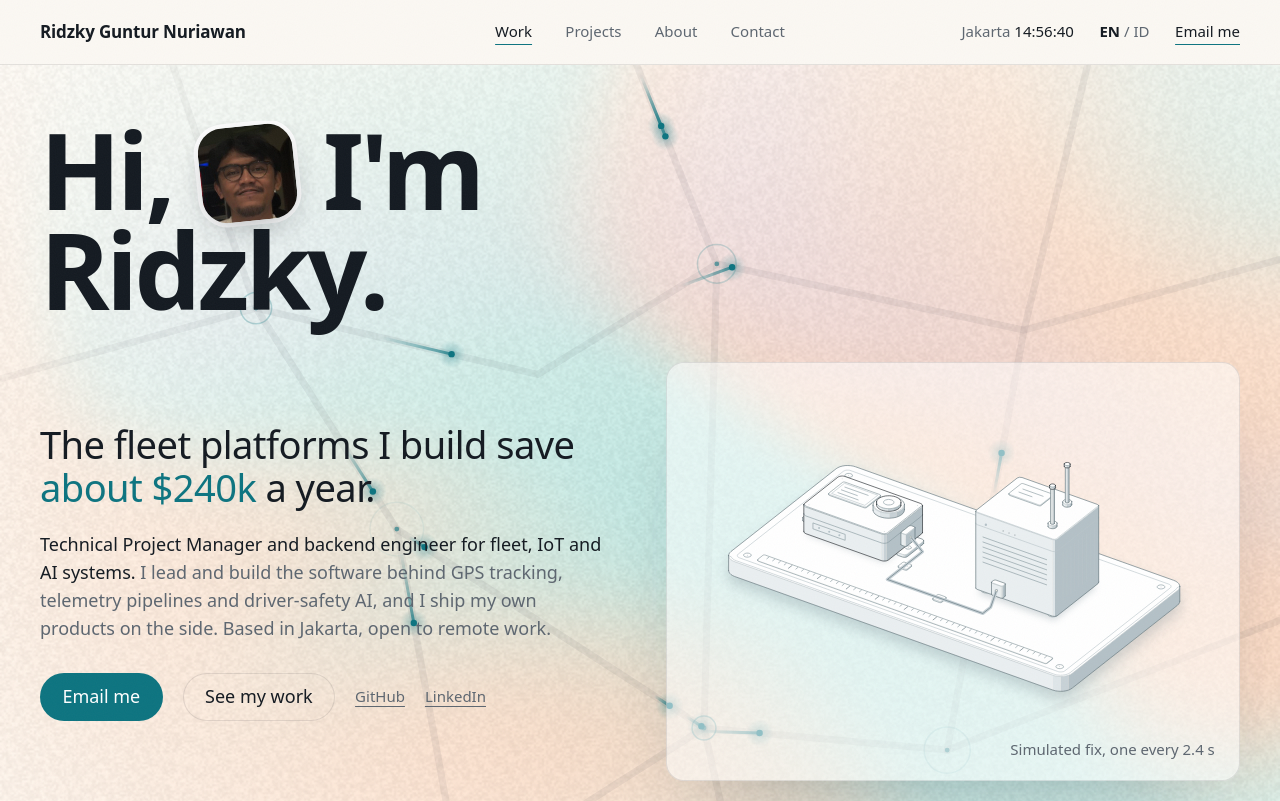
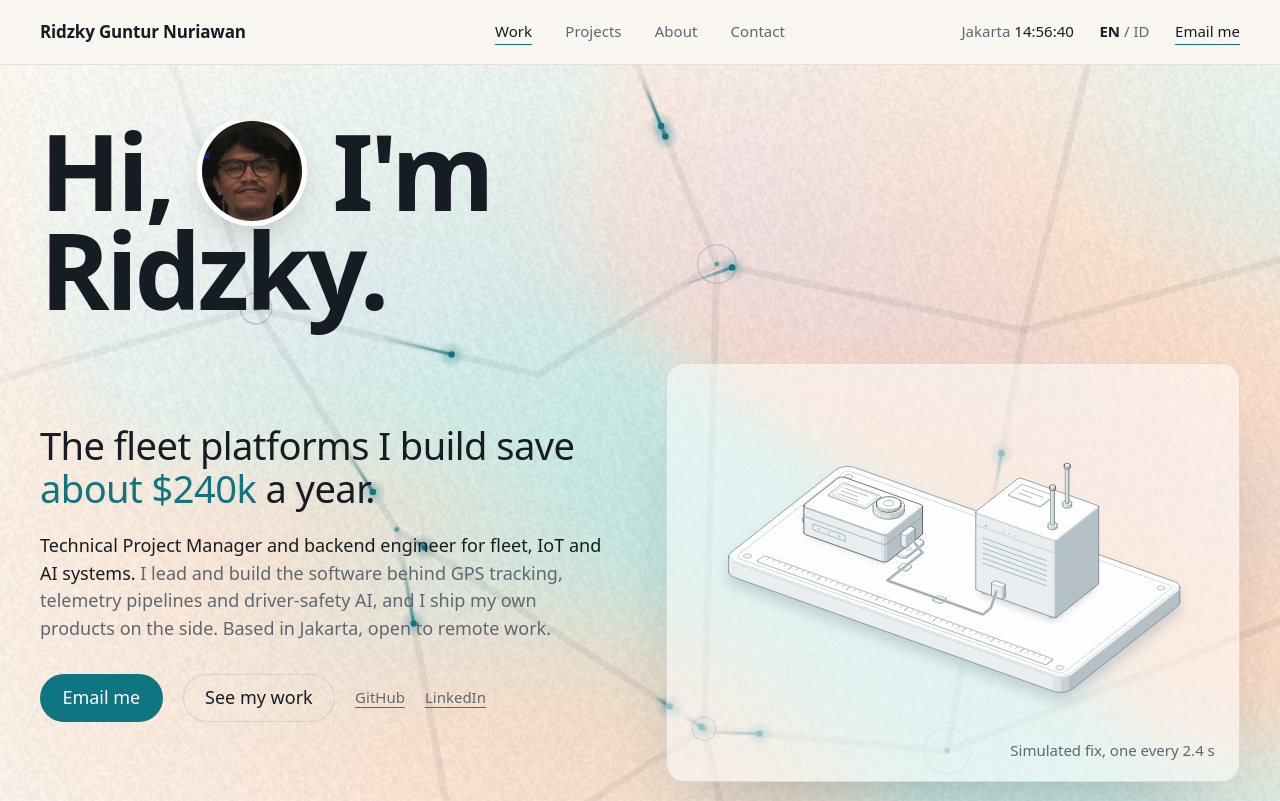
Before and after one commit to ridzkyyy/ridzky-portfolio, a React (Vite) app: page / in a window 1280 px wide. Shown: the top 801 px of the page. Built offline with nearby package versions, Linux system fonts and the light colour scheme; a web font is replaced by a local one.

Commit message:
fix: round, centred portrait in the greeting

```diff
--- a/src/styles/global.css
+++ b/src/styles/global.css
@@ -441,19 +441,19 @@ p {
 /* A small portrait set inside the greeting, like a word in the sentence. */
 .avatar {
   display: inline-block;
-  width: 0.9em;
-  height: 0.9em;
-  margin: 0 0.04em;
+  width: 0.95em;
+  height: 0.95em;
+  margin: 0 0.06em;
   vertical-align: -0.1em;
-  border-radius: 0.24em;
+  border-radius: 50%;
   object-fit: cover;
-  rotate: -6deg;
-  box-shadow: 0 0.1em 0.3em -0.08em rgba(20, 26, 33, 0.35), 0 0 0 0.04em var(--card);
-  transition: rotate 500ms var(--ease-out), scale 500ms var(--ease-out);
+  box-shadow:
+    0 0 0 0.05em var(--card),
+    0 0.12em 0.35em -0.1em rgba(20, 26, 33, 0.35);
+  transition: scale 500ms var(--ease-out);
 }
 
 .hero h1:hover .avatar {
-  rotate: 3deg;
   scale: 1.06;
 }
 
@@ -1171,7 +1171,6 @@ p {
   aspect-ratio: 3 / 4;
   object-fit: cover;
   border-radius: 20px;
-  rotate: 1.5deg;
   box-shadow: 0 30px 60px -35px rgba(20, 26, 33, 0.45);
 }
 
```
Also changed, not shown: public/media/me-face.jpg.
